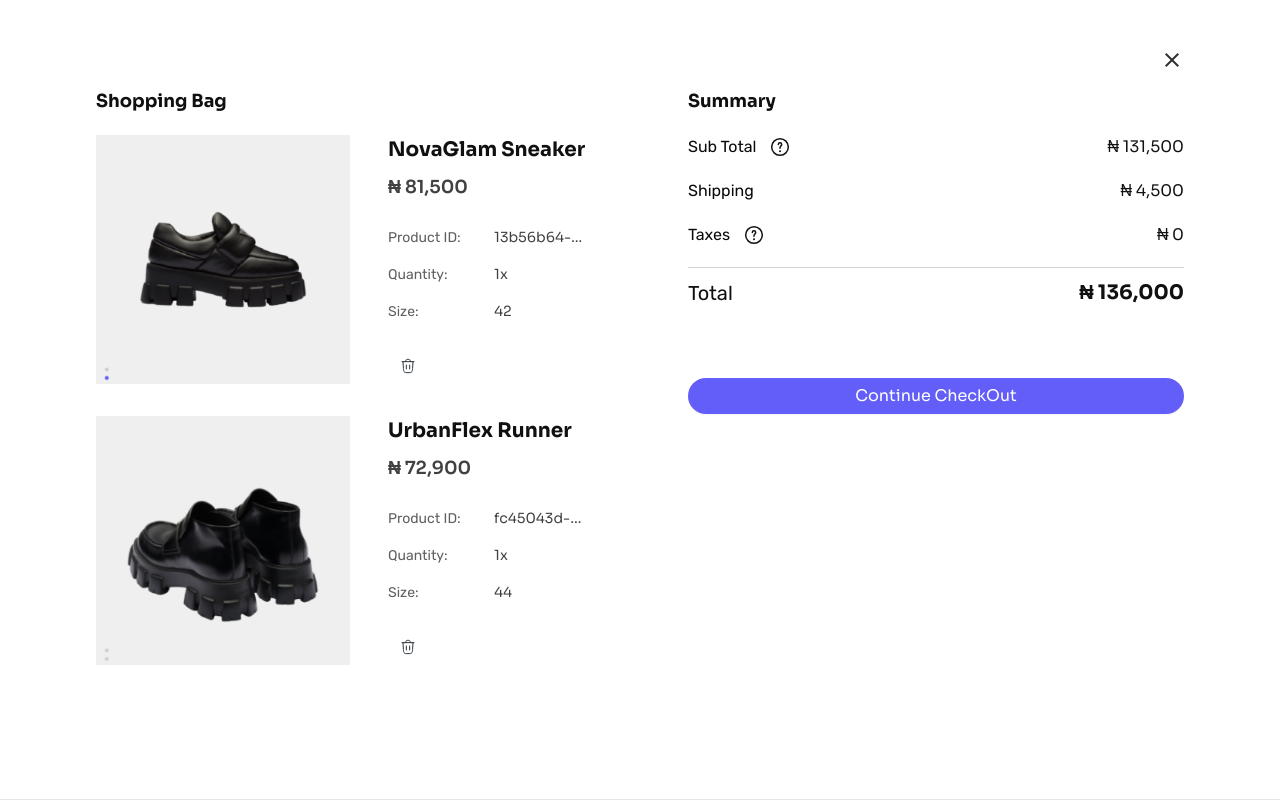
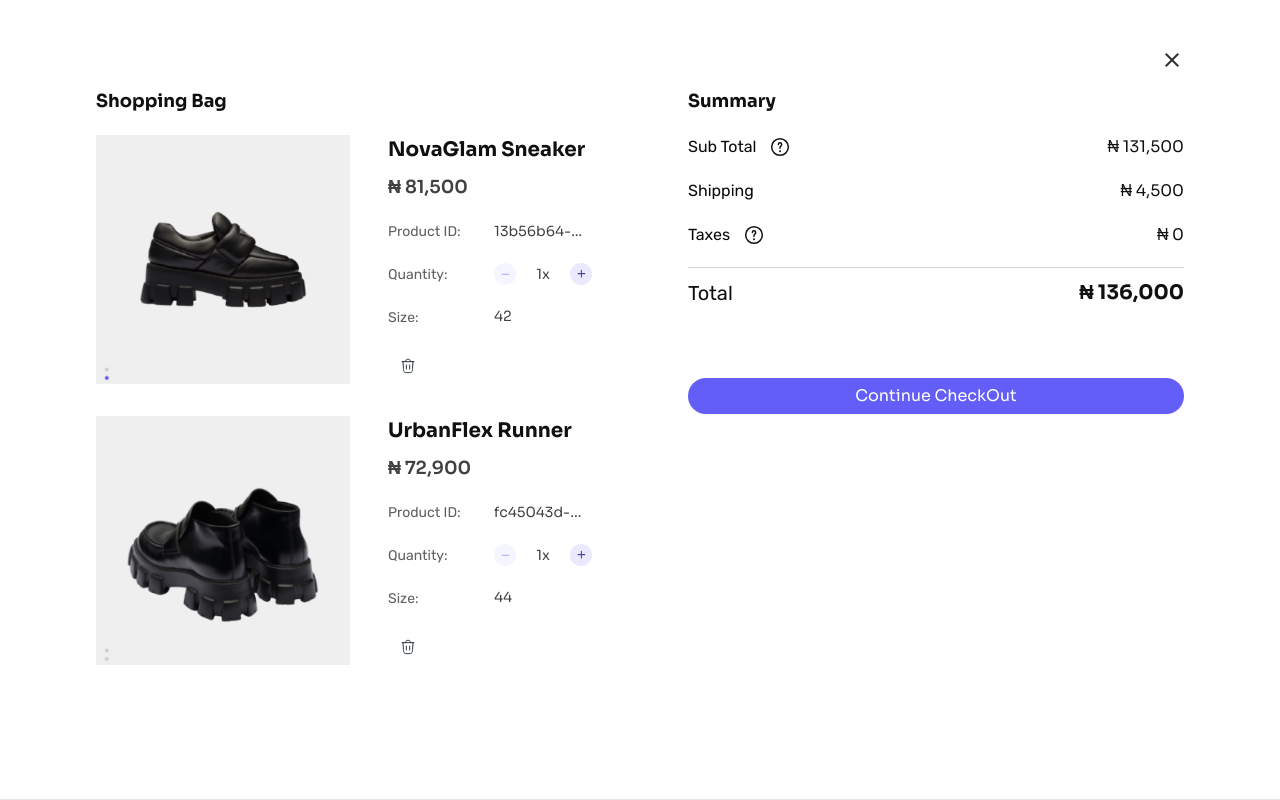
Before and after one commit to HenryAgu/Novabuy, a Next.js app: page / in a window 1280 px wide. Both pictures are taken after a click on the button 1004 px from the left and 45 px from the top of the page. Shown: the top 800 px of the page. Built offline with nearby package versions, Linux system fonts and the light colour scheme.

Commit message:
feat: quantity UI and zustand setup

```diff
--- a/package.json
+++ b/package.json
@@ -21,7 +21,8 @@
     "next": "15.5.3",
     "react": "19.1.0",
     "react-dom": "19.1.0",
-    "tailwind-merge": "^3.3.1"
+    "tailwind-merge": "^3.3.1",
+    "zustand": "^5.0.8"
   },
   "devDependencies": {
     "@tailwindcss/postcss": "^4",
--- /dev/null
+++ b/src/components/icons/circle-additon.tsx
@@ -0,0 +1,13 @@
+import * as React from "react";
+import { SVGProps, memo } from "react";
+
+const CircleAdditionIcon = (props: SVGProps<SVGSVGElement>) => (
+<svg width="31" height="32" viewBox="0 0 31 32" fill="none" xmlns="http://www.w3.org/2000/svg">
+<circle opacity="0.2" cx="15.5" cy="16" r="15.5" fill="#9693FA"/>
+<path d="M16 10.8334V20.1667" stroke="#4643AF" strokeWidth="1.5" strokeLinecap="round" strokeLinejoin="round"/>
+<path d="M11.332 15.5H20.6654" stroke="#4643AF" strokeWidth="1.5" strokeLinecap="round" strokeLinejoin="round"/>
+</svg>
+
+);
+
+export default memo(CircleAdditionIcon);
--- /dev/null
+++ b/src/components/icons/circle-minus.tsx
@@ -0,0 +1,23 @@
+import * as React from "react";
+import { SVGProps, memo } from "react";
+
+const CircleMinusIcon = (props: SVGProps<SVGSVGElement>) => (
+  <svg
+    width="31"
+    height="32"
+    viewBox="0 0 31 32"
+    fill="none"
+    xmlns="http://www.w3.org/2000/svg"
+  >
+    <circle opacity="0.2" cx="15.5" cy="16" r="15.5" fill="#CFCDFD" />
+    <path
+      d="M20.6641 16.5H11.3307"
+      stroke="#B7B5FB"
+      strokeWidth="1.5"
+      strokeLinecap="round"
+      strokeLinejoin="round"
+    />
+  </svg>
+);
+
+export default memo(CircleMinusIcon);
--- a/src/components/shopping-bag/shop-bag.tsx
+++ b/src/components/shopping-bag/shop-bag.tsx
@@ -9,7 +9,7 @@ const ShopBag = () => {
     <div>
       <SheetContent
         side="top"
-        className="w-full max-w-full h-full lg:w-full lg:max-w-full py-5 lg:py-12 px-5 lg:px-24"
+        className="w-full max-w-full h-full lg:w-full lg:max-w-full py-5 lg:py-12 px-5 lg:px-24 mx-auto"
       >
         <SheetTitle className="flex items-center justify-between">
           <div />
@@ -18,7 +18,9 @@ const ShopBag = () => {
           </SheetClose>
         </SheetTitle>
         <section className="flex lg:flex-row flex-col gap-y-12 gap-x-24 ">
+          {/* Shopped Items */}
           <ShopItems />
+          {/* Summary For Checkout */}
           <Summary />
         </section>
       </SheetContent>
--- a/src/components/shopping-bag/shop-items.tsx
+++ b/src/components/shopping-bag/shop-items.tsx
@@ -1,16 +1,17 @@
-import React from 'react'
-import DeleteIcon from '../icons/delete-icon'
-import { Button } from '../ui/button'
-import Image from 'next/image'
-import { ScrollArea } from '../ui/scroll-area'
-import { shopBags } from '../data/shop-bag'
-import { Rubik } from 'next/font/google'
+import React from "react";
+import DeleteIcon from "../icons/delete-icon";
+import { Button } from "../ui/button";
+import Image from "next/image";
+import { ScrollArea } from "../ui/scroll-area";
+import { shopBags } from "../data/shop-bag";
+import { Rubik } from "next/font/google";
+import CircleMinus from "../icons/circle-minus";
+import CircleAdditon from "../icons/circle-additon";
 
 const rubik = Rubik({
   variable: "--font-rubik",
   subsets: ["latin"],
 });
-
 
 const ShopItems = () => {
   return (
@@ -40,7 +41,7 @@ const ShopItems = () => {
                 </div>
                 <div className="grid grid-cols-2 gap-x-2">
                   <div
-                          className={`${rubik.className} flex flex-col gap-y-2 lg:gap-y-4`}
+                    className={`${rubik.className} flex flex-col gap-y-2 lg:gap-y-5.5`}
                   >
                     <p className="text-xs lg:text-sm font-normal text-neutral-300 lg:leading-[150%]">
                       Product ID:
@@ -56,9 +57,13 @@ const ShopItems = () => {
                     <p className="text-xs lg:text-sm font-normal text-neutral-400 lg:leading-[150%] line-clamp-1">
                       {item.id}
                     </p>
+                    <div className="flex items-center gap-x-5">
+                      <CircleMinus/>
                       <p className="text-xs lg:text-sm font-normal text-neutral-400 lg:leading-[150%]">
                         1x
                       </p>
+                      <CircleAdditon/>
+                    </div>
                     <p className="text-xs lg:text-sm font-normal text-neutral-400 lg:leading-[150%]">
                       {item.size}
                     </p>
@@ -73,7 +78,7 @@ const ShopItems = () => {
         </div>
       </ScrollArea>
     </div>
-  )
-}
+  );
+};
 
-export default ShopItems
+export default ShopItems;
--- /dev/null
+++ b/src/providers/counter-store-providers.tsx
@@ -0,0 +1,9 @@
+import React from 'react'
+
+const CounterStoreProviders = () => {
+  return (
+    <div>CounterStoreProviders</div>
+  )
+}
+
+export default CounterStoreProviders
--- /dev/null
+++ b/src/stores/counter-store.ts
@@ -0,0 +1,26 @@
+import { createStore } from "zustand";
+
+export type CounterState = {
+  count: number;
+};
+
+export type CounterActions = {
+  decrementCount: () => void;
+  incrementCount: () => void;
+};
+
+export type CounterStore = CounterState & CounterActions;
+
+export const defaultInitState: CounterState = {
+  count: 0,
+};
+
+export const createCounterStore = (
+  initState: CounterState = defaultInitState
+) => {
+  return createStore<CounterStore>()((set) => ({
+    ...initState,
+    decrementCount: () => set((state) => ({ count: state.count - 1 })),
+    incrementCount: () => set((state) => ({ count: state.count + 1 })),
+  }));
+};
```
Also changed, not shown: 1 other file (tests, documents, lock files or other folders). Lines whose indentation alone changed are shown as unchanged.
